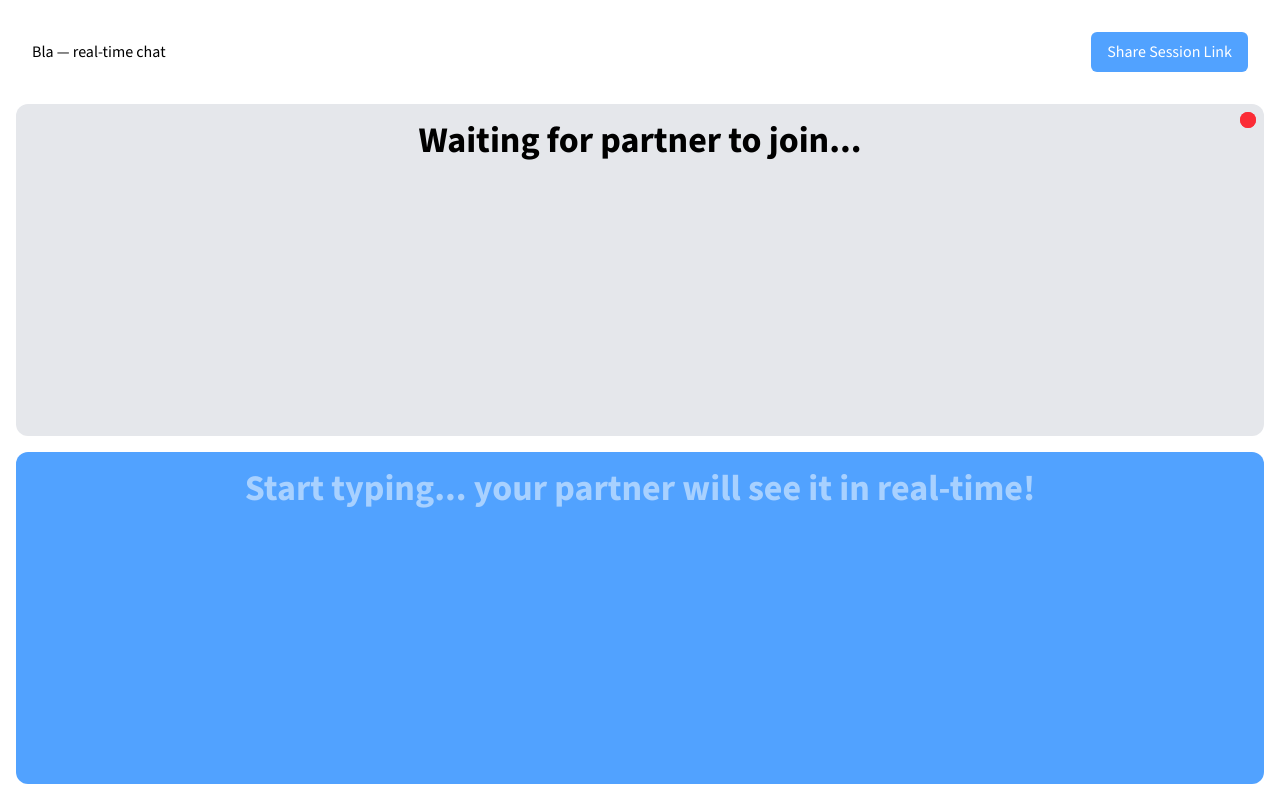
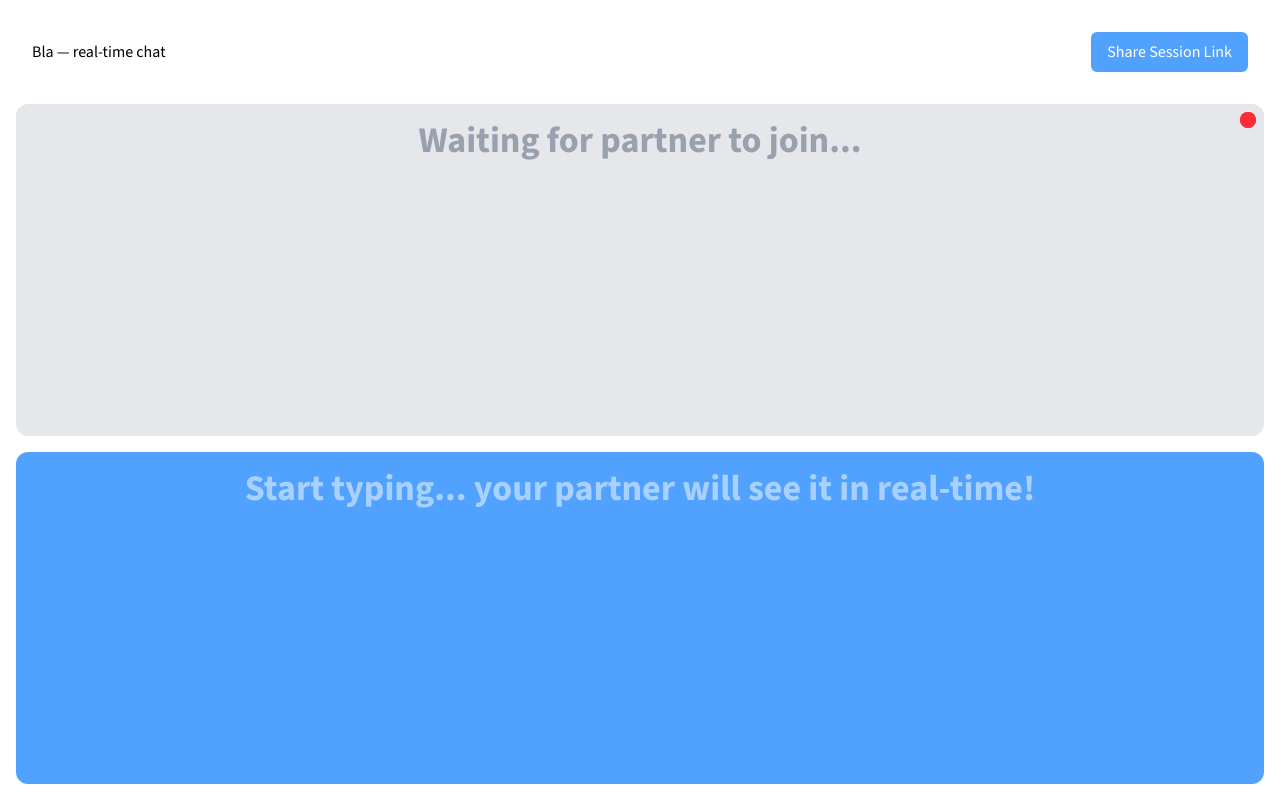
Before and after one commit to brachkow/bla, a Vue app in the folder client/: page /1 in a window 1280 px wide. Built offline with nearby package versions, Linux system fonts and the light colour scheme; no server answers.

Commit message:
Better styles for placeholders

```diff
--- a/client/src/views/HomeView.vue
+++ b/client/src/views/HomeView.vue
@@ -23,7 +23,6 @@ const partnerConnected = ref(false)
 const partnerUserId = ref('')
 const ws = ref<WebSocket | null>(null)
 const typingTimeout = ref<number>()
-const theyMessageRef = ref<HTMLElement | null>(null)
 
 // Initialize session and user IDs
 onMounted(() => {
@@ -180,7 +179,13 @@ const copySessionLink = async () => {
       class="Message Message_They relative"
       :class="{ active: partnerConnected && they.length > 0 }"
     >
-      {{ they || (partnerConnected ? 'Nothing yet...' : 'Waiting for partner to join...') }}
+      <div class="Message__Text" v-if="they">
+        {{ they }}
+      </div>
+      <div class="Message__Placeholder" v-else-if="partnerConnected">
+        {{ 'Nothing yet...' }}
+      </div>
+      <div class="Message__Placeholder" v-else>Waiting for partner to join...</div>
       <VOnlineIndicator :connected="partnerConnected" />
     </div>
     <textarea
@@ -217,4 +222,12 @@ body,
 .Message_You {
   @apply bg-blue-400 text-white;
 }
+
+.Message__Text {
+  @apply text-black;
+}
+
+.Message__Placeholder {
+  @apply text-gray-400;
+}
 </style>
```
